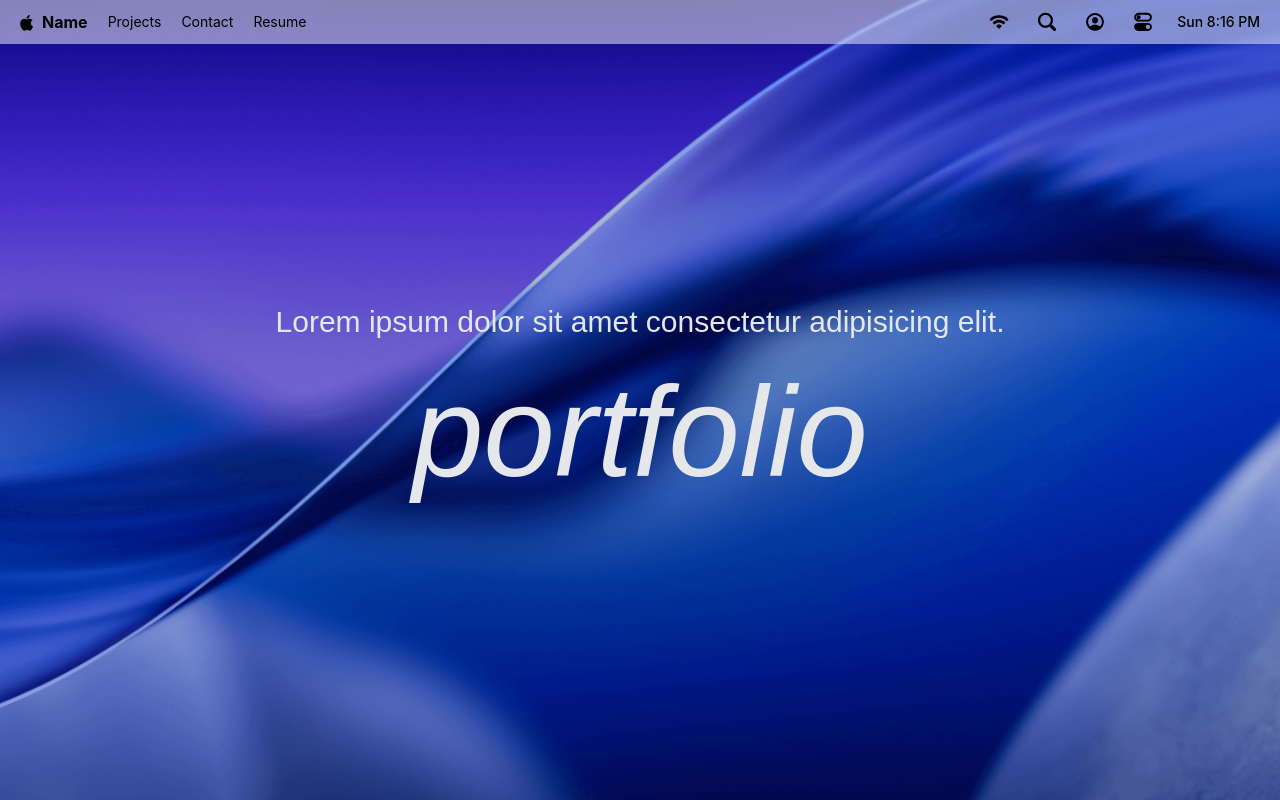
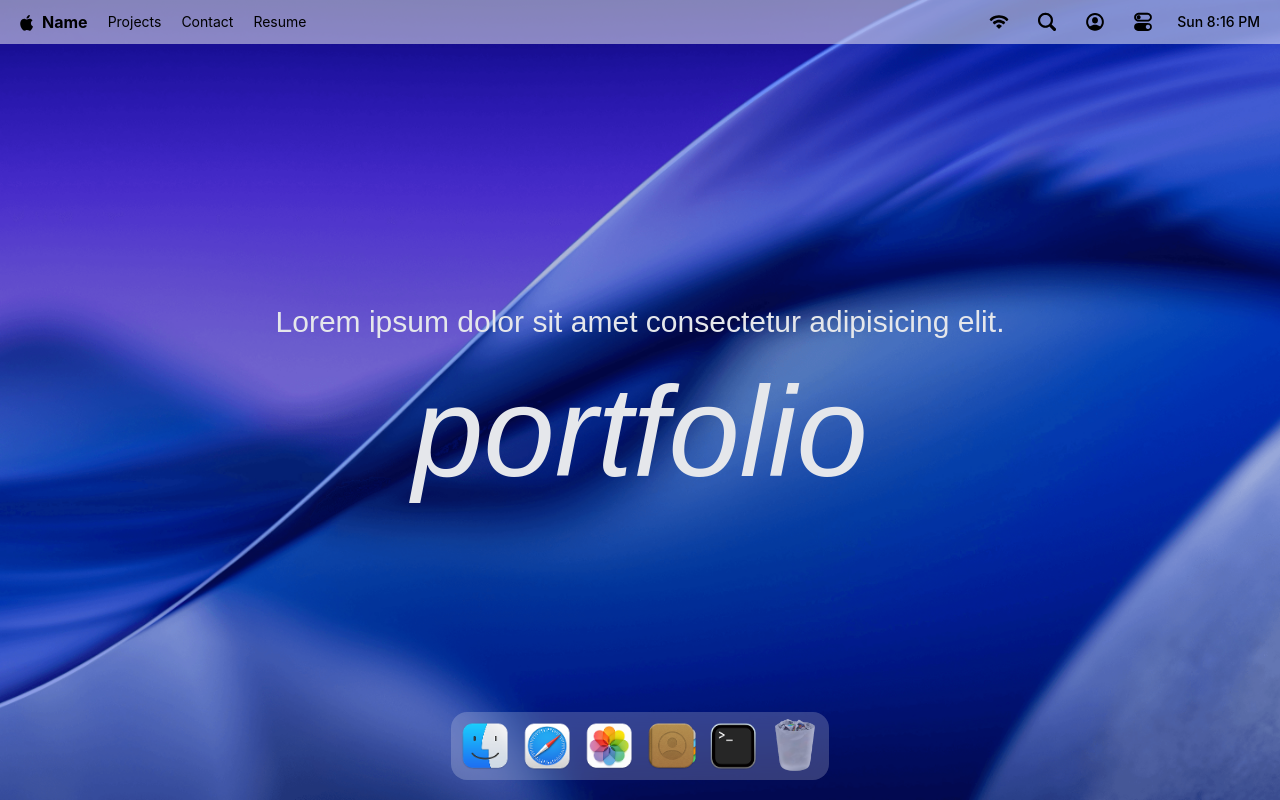
Before and after one commit to Adham-ashraf2/Mac-Style, a React (Vite) app: page / in a window 1280 px wide. Built offline with nearby package versions, Linux system fonts and the light colour scheme; a web font is replaced by a local one.

Commit message:
Add dock component

```diff
--- a/package.json
+++ b/package.json
@@ -14,6 +14,7 @@
     "gsap": "^3.15.0",
     "react": "^19.2.6",
     "react-dom": "^19.2.6",
+    "react-tooltip": "^6.0.5",
     "tailwindcss": "^4.3.0"
   },
   "devDependencies": {
--- a/src/App.jsx
+++ b/src/App.jsx
@@ -1,11 +1,10 @@
-
-import { Navbar, Welcome } from '#components';
-
+import { Dock, Navbar, Welcome } from "#components";
 const App = () => {
   return (
     <main>
       <Navbar />
       <Welcome />
+      <Dock />
     </main>
   )
 }
--- /dev/null
+++ b/src/components/Dock.jsx
@@ -0,0 +1,44 @@
+import React from 'react'
+import { Tooltip } from 'react-tooltip';
+import 'react-tooltip/dist/react-tooltip.css';
+import { dockApps } from '#constants';
+
+const Dock = ({ onOpen = () => {} }) => {
+  const dockRef = React.useRef(null);
+
+  const handleOpenApp = (id, canOpen) => {
+    if (!canOpen) return;
+    onOpen(id);
+  };
+
+  return (
+    <section id="dock">
+      <div ref={dockRef} className="dock-container">
+        {dockApps.map(({ id, name, icon, canOpen }) => (
+          <div key={id} className="relative flex justify-center">
+            <button
+              type="button"
+              className="dock-icon"
+              aria-label={name}
+              data-tooltip-id="dock-tooltip"
+              data-tooltip-content={name}
+              data-tooltip-delay-show={150}
+              disabled={!canOpen}
+              onClick={() => handleOpenApp(id, canOpen)}
+            >
+              <img
+                src={`/images/${icon}`}
+                alt={name}
+                loading="lazy"
+                className={canOpen ? '' : 'opacity-60'}
+              />
+            </button>
+          </div>
+        ))}
+        <Tooltip id="dock-tooltip" place="top" className="tooltip" />
+      </div>
+    </section>
+  )
+}
+
+export default Dock
--- a/src/components/index.js
+++ b/src/components/index.js
@@ -1,2 +1,3 @@
-export { default as Navbar } from './Navbar';
-export { default as Welcome } from './Welcome';
+export { default as Navbar } from './Navbar.jsx';
+export { default as Welcome } from './Welcome.jsx';
+export { default as Dock } from './Dock.jsx';
```
Also changed, not shown: 1 other file (tests, documents, lock files or other folders).
